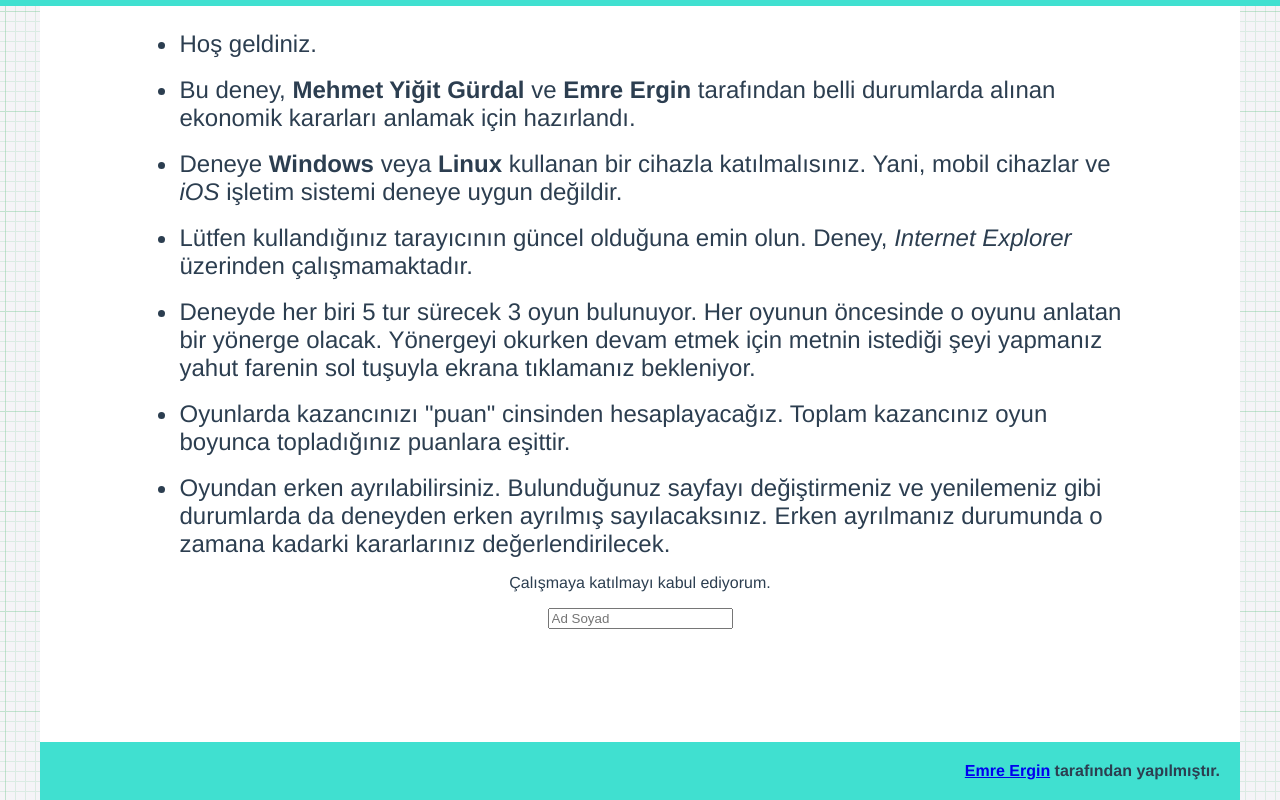
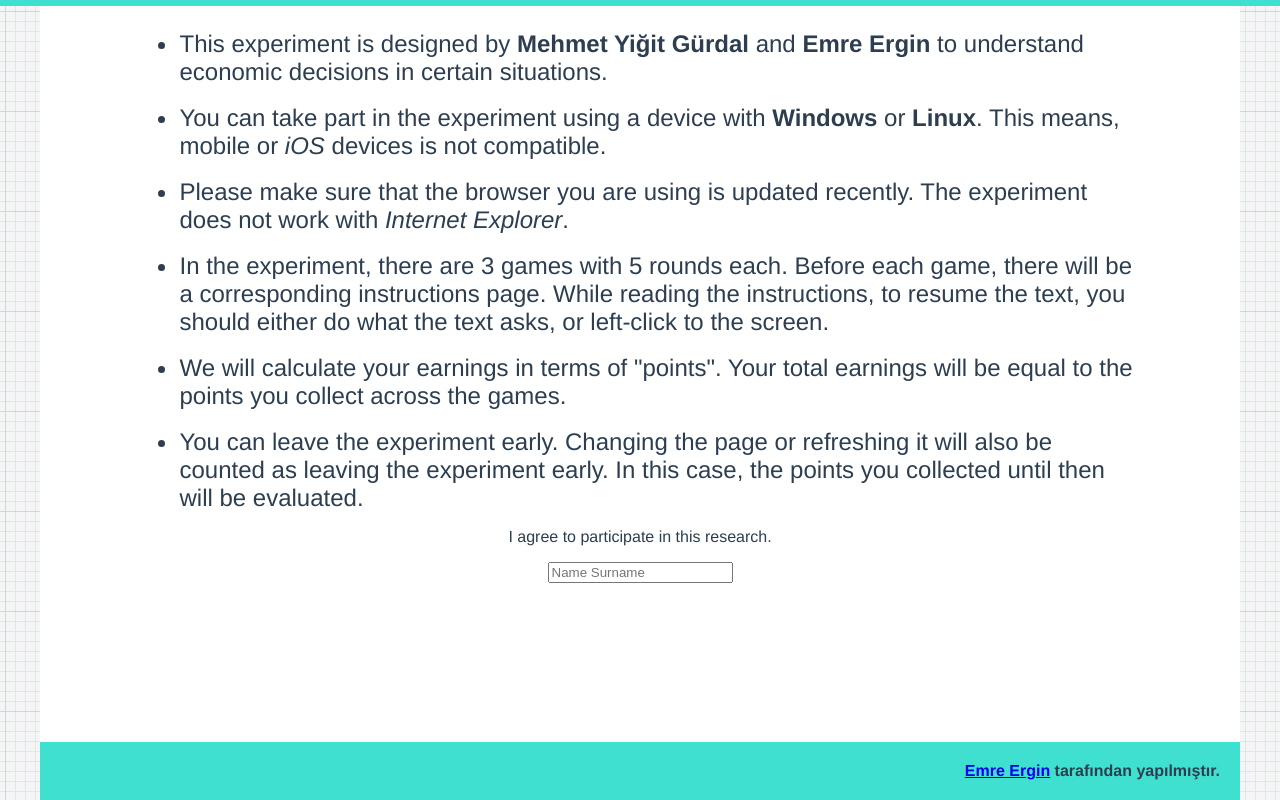
Before and after one commit to emrergin/prudencetemperance, a Vue app: page / in a window 1280 px wide. Built offline with nearby package versions, Linux system fonts and the light colour scheme; what vue-uuid would draw is missing.

Commit message:
translation start

```diff
--- a/lint-staged.config.js
+++ b/lint-staged.config.js
@@ -1,3 +1,3 @@
 module.exports = {
-  "*.{js,jsx,vue}": 'vue-cli-service lint',
+  "*.{js,jsx,vue}": ["vue-cli-service lint", "prettier --write", "git add"],
 };
--- a/src/App.vue
+++ b/src/App.vue
@@ -1,6 +1,9 @@
 <template>
-<!-- {{treatments}} -->
-  <div v-if="mode === `demo`">
+  <div id="mobileWarning">
+    <div v-if="isTurkish">Daha geniş bir ekrana ihtiyacınız var.</div>
+    <div v-else>You need a larger screen for this.</div>
+  </div>
+  <!-- <div v-if="mode === `demo`" id="mainWrapper">
     <IntroScreen
       v-if="currentPhase === `intro`"
       @end="currentPhase = `temGam`"
@@ -22,8 +25,10 @@
     />
     <SonucEkrani v-if="currentPhase === `son`" />
   </div>
-  <div v-else>
+  <div v-else id="mainWrapper"> -->
+  <div id="mainWrapper">
     <IntroScreen
+      :isTurkish="isTurkish"
       v-if="currentPhase === `intro`"
       @end="currentPhase = treatments[`intro`]"
     />
@@ -33,7 +38,7 @@
     />
     <PrudenceGame
       :payOffs="pruPayOffs"
-    :lastTreatment="treatments[`pruGam`]===`son`"
+      :lastTreatment="treatments[`pruGam`] === `son`"
       v-if="currentPhase === `pruGam`"
       @end="currentPhase = treatments[`pruGam`]"
     />
@@ -43,7 +48,7 @@
     />
     <TemperanceGame
       :payOffs="temPayOffs"
-    :lastTreatment="treatments[`temGam`]===`son`"
+      :lastTreatment="treatments[`temGam`] === `son`"
       v-if="currentPhase === `temGam`"
       @end="currentPhase = treatments[`temGam`]"
     />
@@ -53,10 +58,11 @@
     />
     <RiskGame
       :payOffs="rskPayOffs"
-    :lastTreatment="treatments[`rskGam`]===`son`"
+      :lastTreatment="treatments[`rskGam`] === `son`"
       v-if="currentPhase === `rskGam`"
-     @end="currentPhase = treatments[`rskGam`]" />
-    <SonucEkrani v-if="currentPhase === `son`" @end="deneyBitisi = true"/>
+      @end="currentPhase = treatments[`rskGam`]"
+    />
+    <SonucEkrani v-if="currentPhase === `son`" @end="deneyBitisi = true" />
   </div>
 
   <footer v-if="deneyBitisi === true || currentPhase === `intro`">
@@ -75,7 +81,6 @@ import RiskGame from "./components/RiskGamev2.vue";
 import RiskTutorial from "./components/RiskTutorial.vue";
 import SonucEkrani from "./components/SonucEkrani.vue";
 import { store } from "./store.js";
-
 
 export default {
   name: "App",
@@ -96,7 +101,7 @@ export default {
       store,
       deneyBitisi: false,
       treatments: null,
-      language: `turkish`,
+      isTurkish: false,
       pruPayOffs: [
         [9, 6, 2, -2],
         [9, 6, 1, -1],
@@ -118,72 +123,76 @@ export default {
         [3, 3, 1, -1, 1, -1],
         [7, 7, 3, -3, 3, -3],
       ],
-      nextTreatment:[
+      nextTreatment: [
         {
           intro: `rskTut`,
           rskGam: `pruTut`,
           pruGam: `temTut`,
-            temGam: `son`
-          }
-          ,
+          temGam: `son`,
+        },
         {
           intro: `rskTut`,
           rskGam: `temTut`,
           temGam: `pruTut`,
-            pruGam: `son`
-          }
-      ]
+          pruGam: `son`,
+        },
+      ],
     };
   },
   beforeMount() {
     window.addEventListener("beforeunload", this.preventNav);
-    this.treatments=this.nextTreatment[Math.floor(Math.random()*this.nextTreatment.length)];
-    for (let satir of this.pruPayOffs){
-      if (Math.floor(Math.random() * 2)){
-        let geciciPar=satir[0];
-        satir[0]=satir[1];
-        satir[1]=geciciPar;
+    this.treatments =
+      this.nextTreatment[Math.floor(Math.random() * this.nextTreatment.length)];
+    for (let satir of this.pruPayOffs) {
+      if (Math.floor(Math.random() * 2)) {
+        let geciciPar = satir[0];
+        satir[0] = satir[1];
+        satir[1] = geciciPar;
       }
     }
-    for (let satir of this.rskPayOffs){
-      if (Math.floor(Math.random() * 2)){
-        let geciciPar1=satir[0];
-        let geciciPar2=satir[1];
-        satir[0]=satir[2];
-        satir[1]=satir[3];
-        satir[2]=geciciPar1;
-        satir[3]=geciciPar2;
+    for (let satir of this.rskPayOffs) {
+      if (Math.floor(Math.random() * 2)) {
+        let geciciPar1 = satir[0];
+        let geciciPar2 = satir[1];
+        satir[0] = satir[2];
+        satir[1] = satir[3];
+        satir[2] = geciciPar1;
+        satir[3] = geciciPar2;
       }
     }
-    for (let satir of this.temPayOffs){
-      if (Math.floor(Math.random() * 2)){
-        let geciciPar1=satir[2];
-        let geciciPar2=satir[3];
-        satir[2]=satir[4];
-        satir[3]=satir[5];
-        satir[4]=geciciPar1;
-        satir[5]=geciciPar2;
+    for (let satir of this.temPayOffs) {
+      if (Math.floor(Math.random() * 2)) {
+        let geciciPar1 = satir[2];
+        let geciciPar2 = satir[3];
+        satir[2] = satir[4];
+        satir[3] = satir[5];
+        satir[4] = geciciPar1;
+        satir[5] = geciciPar2;
       }
     }
     function shuffle(array) {
-      let resArray=array;
+      let resArray = array;
       for (let i = resArray.length - 1; i > 0; i--) {
         let j = Math.floor(Math.random() * (i + 1));
         [resArray[i], resArray[j]] = [resArray[j], resArray[i]];
       }
       return resArray;
     }
-    this.pruPayOffs=shuffle(this.pruPayOffs);
-    this.rskPayOffs=shuffle(this.rskPayOffs);
-    this.temPayOffs=shuffle(this.temPayOffs);
-    console.log(this.pruPayOffs,this.rskPayOffs,this.temPayOffs);
+    this.pruPayOffs = shuffle(this.pruPayOffs);
+    this.rskPayOffs = shuffle(this.rskPayOffs);
+    this.temPayOffs = shuffle(this.temPayOffs);
+    console.log(this.pruPayOffs, this.rskPayOffs, this.temPayOffs);
+
+    if (navigator.language === `tr-TR`) {
+      this.isTurkish = true;
+    }
   },
   beforeUnmount() {
     window.removeEventListener("beforeunload", this.preventNav);
   },
   methods: {
     preventNav(event) {
-      if (store.isim && !this.deneyBitisi){
+      if (store.isim && !this.deneyBitisi) {
         event.preventDefault();
         event.returnValue = "";
       }
@@ -203,7 +212,7 @@ export default {
 
   display: flex;
   flex-direction: column;
-  justify-content:center;
+  justify-content: center;
   padding: 0px;
 }
 
@@ -215,4 +224,14 @@ footer {
   background-color: turquoise;
   margin-top: auto;
 }
+
+#mobileWarning {
+  /* width:100vw;
+  height:100vh; */
+  /* z-index:10;
+  position:absolute; */
+  font-size: 1.5rem;
+  padding-block: 10rem;
+  display: none;
+}
 </style>
--- a/src/components/IntroScreen.vue
+++ b/src/components/IntroScreen.vue
@@ -1,45 +1,93 @@
 <template>
-  <ul class="girisMetni">
-
+  <ul class="girisMetni" v-if="isTurkish">
     <li>
-      Hoş geldiniz.
+      Bu deney, <strong>Mehmet Yiğit Gürdal</strong> ve
+      <strong>Emre Ergin</strong> tarafından belli durumlarda alınan ekonomik
+      kararları anlamak için hazırlandı.
     </li>
     <li>
-      Bu deney, <strong>Mehmet Yiğit Gürdal</strong> ve <strong>Emre Ergin</strong> tarafından
-      belli durumlarda alınan ekonomik kararları anlamak için hazırlandı.
+      Deneye <strong>Windows</strong> veya <strong>Linux</strong> kullanan bir
+      cihazla katılmalısınız. Yani, mobil cihazlar ve <i>iOS</i> işletim sistemi
+      deneye uygun değildir.
     </li>
     <li>
-      Deneye <strong>Windows</strong> veya <strong>Linux</strong> kullanan bir cihazla katılmalısınız. Yani, mobil cihazlar ve <i>iOS</i> işletim sistemi deneye uygun değildir.
+      Lütfen kullandığınız tarayıcının güncel olduğuna emin olun. Deney,
+      <i>Internet Explorer</i> üzerinden çalışmamaktadır.
     </li>
     <li>
-      Lütfen kullandığınız tarayıcının güncel olduğuna emin olun. Deney, <i>Internet Explorer</i> üzerinden çalışmamaktadır.
+      Deneyde her biri 5 tur sürecek 3 oyun bulunuyor. Her oyunun öncesinde o
+      oyunu anlatan bir yönerge olacak. Yönergeyi okurken devam etmek için
+      metnin istediği şeyi yapmanız yahut farenin sol tuşuyla ekrana tıklamanız
+      bekleniyor.
     </li>
     <li>
-      Deneyde her biri 5 tur sürecek 3 oyun bulunuyor.
-      Her oyunun öncesinde o oyunu anlatan bir yönerge olacak.
-      Yönergeyi okurken devam etmek için metnin istediği şeyi yapmanız yahut farenin sol tuşuyla ekrana tıklamanız bekleniyor.
+      Oyunlarda kazancınızı "puan" cinsinden hesaplayacağız. Toplam kazancınız
+      deney boyunca topladığınız puanlara eşittir.
     </li>
     <li>
-      Oyunlarda kazancınızı "puan" cinsinden hesaplayacağız.
-      Toplam kazancınız oyun boyunca topladığınız puanlara eşittir.
+      Deneyden erken ayrılabilirsiniz. Bulunduğunuz sayfayı değiştirmeniz ve
+      yenilemeniz gibi durumlarda da deneyden erken ayrılmış sayılacaksınız.
+      Erken ayrılmanız durumunda o zamana kadarki kararlarınız
+      değerlendirilecek.
+    </li>
+  </ul>
+  <ul class="girisMetni" v-else>
+    <li>
+      This experiment is designed by <strong>Mehmet Yiğit Gürdal</strong> and
+      <strong>Emre Ergin</strong> to understand economic decisions in certain
+      situations.
     </li>
     <li>
-      Oyundan erken ayrılabilirsiniz.
-      Bulunduğunuz sayfayı değiştirmeniz ve yenilemeniz gibi durumlarda da deneyden erken ayrılmış sayılacaksınız.
-      Erken ayrılmanız durumunda o zamana kadarki kararlarınız değerlendirilecek.
+      You can take part in the experiment using a device with
+      <strong>Windows</strong> or <strong>Linux</strong>. This means, mobile or
+      <i>iOS</i> devices is not compatible.
+    </li>
+    <li>
+      Please make sure that the browser you are using is updated recently. The
+      experiment does not work with <i>Internet Explorer</i>.
+    </li>
+    <li>
+      In the experiment, there are 3 games with 5 rounds each. Before each game,
+      there will be a corresponding instructions page. While reading the
+      instructions, to resume the text, you should either do what the text asks,
+      or left-click to the screen.
+    </li>
+    <li>
+      We will calculate your earnings in terms of "points". Your total earnings
+      will be equal to the points you collect across the games.
+    </li>
+    <li>
+      You can leave the experiment early. Changing the page or refreshing it
+      will also be counted as leaving the experiment early. In this case, the
+      points you collected until then will be evaluated.
     </li>
   </ul>
 
-  <p>Çalışmaya katılmayı kabul ediyorum.</p>
-  <input style="display:block;margin-inline: auto;" v-model="store.isim" placeholder="Ad Soyad"/>
+  <p v-if="isTurkish">Çalışmaya katılmayı kabul ediyorum.</p>
+  <p v-else>I agree to participate in this research.</p>
+  <input
+    v-if="isTurkish"
+    style="display: block; margin-inline: auto"
+    v-model="store.isim"
+    placeholder="Ad Soyad"
+  />
+  <input
+    v-else
+    style="display: block; margin-inline: auto"
+    v-model="store.isim"
+    placeholder="Name Surname"
+  />
   <button
     v-if="store.isim"
-    @click="logData();
+    @click="
+      logData();
       tamEkran();
-    $emit('end', true);"
+      $emit('end', true);
+    "
     class="stepButton"
   >
-    Deneye başla!
+    <span v-if="isTurkish">Deneye başla!</span>
+    <span v-else>Start the experiment!</span>
   </button>
 </template>
 
@@ -48,13 +96,19 @@
 import { defineEmits as defineEmits } from "@vue/runtime-dom";
 
 defineEmits(["end"]);
+defineProps({
+  isTurkish: {
+    type: Boolean,
+    default: true,
+  },
+});
 function logData() {
   const someData = {
     title: "kisi verileri",
     kisiVerisi: store.veriler,
-      odeme:store.kazanc,
+    odeme: store.kazanc,
     isim: store.isim,
-      _id: store._id
+    _id: store._id,
   };
   const postMethod = {
     method: `POST`,
@@ -65,11 +119,12 @@
   };
   fetch(`https://prudencetemperance.herokuapp.com/api/kisiveri`, postMethod);
 }
-  function tamEkran(){
-    var requestMethod = document.body.requestFullScreen
-      || document.body.webkitRequestFullScreen
-      || document.body.mozRequestFullScreen
-      || document.body.msRequestFullscreen;
+function tamEkran() {
+  var requestMethod =
+    document.body.requestFullScreen ||
+    document.body.webkitRequestFullScreen ||
+    document.body.mozRequestFullScreen ||
+    document.body.msRequestFullscreen;
   requestMethod.call(document.body);
   return false;
 }
@@ -83,13 +138,13 @@
   margin: 1.5rem auto 1rem auto;
 }
 
-.girisMetni>li+li{
-  margin-top:0.75em;
+.girisMetni > li + li {
+  margin-top: 0.75em;
 }
 </style>
 
 <style scoped>
-.stepButton{
+.stepButton {
   margin: 1em auto 20px auto;
 }
 </style>
```
Also changed, not shown: package.json (+5 -2 lines), public/style.css (+14 -0 lines), src/components/PrudenceGamev2.vue (+15 -13 lines), src/components/RiskGamev2.vue (+15 -14 lines), src/components/TemperanceGamev2.vue (+30 -13 lines), 1 other file (tests, documents, lock files or other folders). Lines whose indentation alone changed are shown as unchanged.
